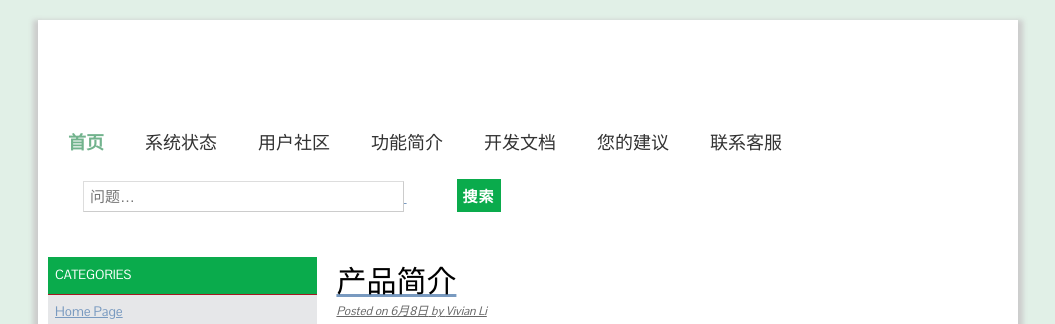
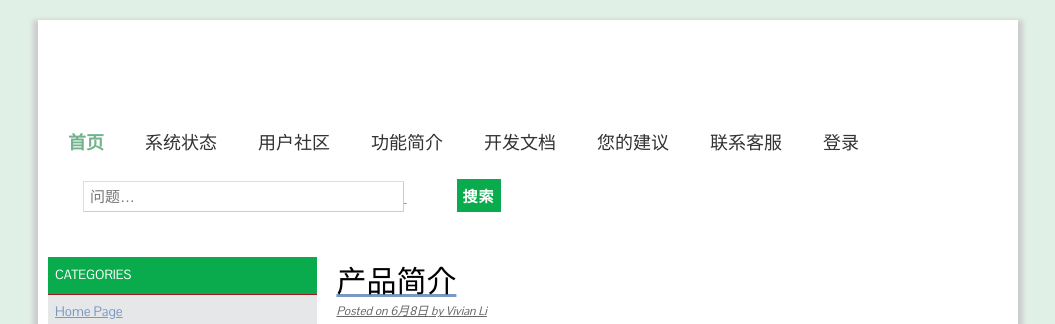
Before and after one commit to dreampivot/slipscloud.github.io, a Jekyll site: the page help/help-index.html, which Jekyll copies as it is, in a window 1280 px wide. Shown: the top 324 px of the page, without its empty margins (112-1167 px from the left). Built offline with Jekyll 4.4.1, drawn with Linux system fonts in a browser that asks for light colours.

Commit message:
Update help-index.html

```diff
--- a/help/help-index.html
+++ b/help/help-index.html
@@ -21,7 +21,7 @@
             <li><a href="api.html">开发文档</a></li>
 	    <li><a href="suggestion.html">您的建议</a></li>
             <li class=""><a href="support.html">联系客服</a></li>
-	 <li class=""><a href="https://slipscloud.bitbucket.io/"  class="formbutton" value="登录" type="submit"/></li>
+	 <li class=""><a href="https://slipscloud.bitbucket.io/"  class="formbutton" value="登录" type="submit"/>登录</li>
 
         </ul>
     </nav>
```
